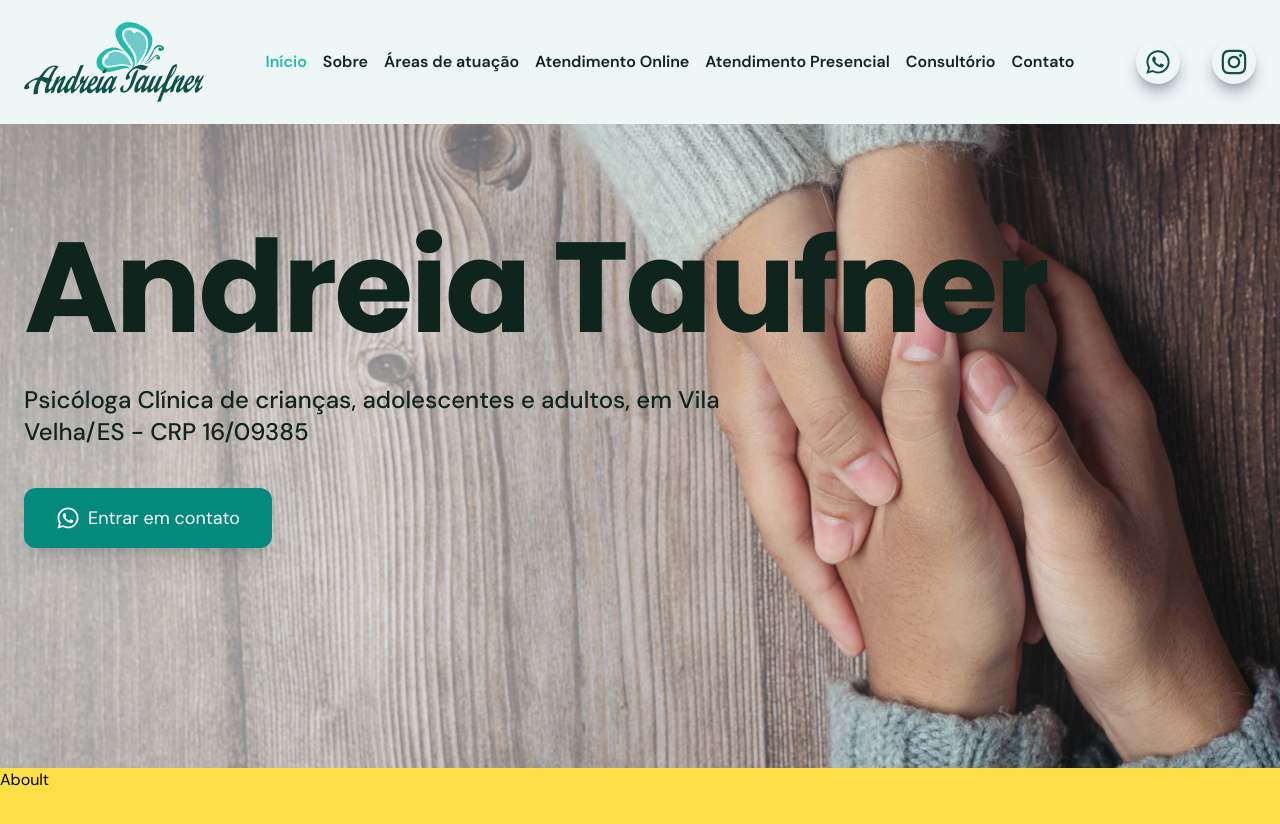
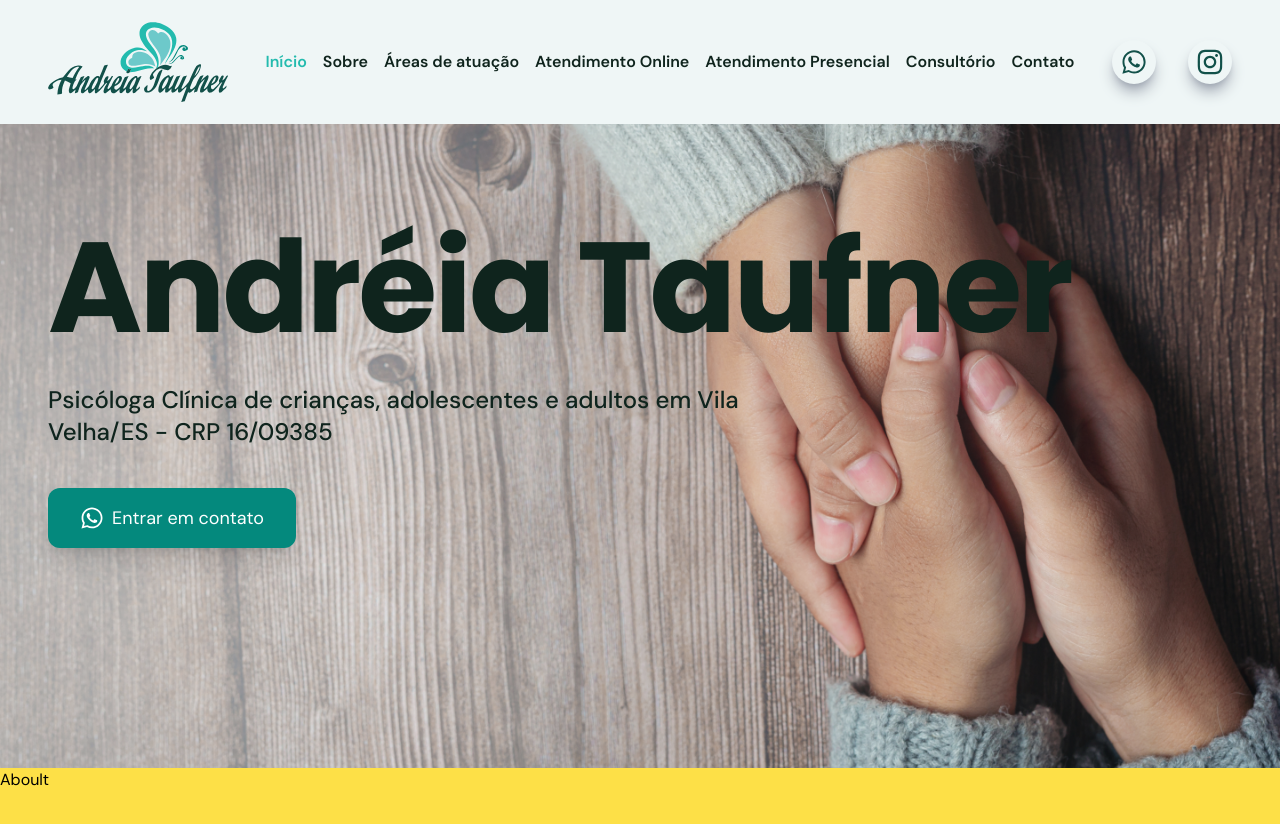
Before and after one commit to elena-calcada/psicologa-andreia-taufner, a Next.js app: page / in a window 1280 px wide. Shown: the top 824 px of the page. Built offline with nearby package versions, Linux system fonts and the light colour scheme.

Commit message:
section home: change h1

```diff
--- a/components/Header.tsx
+++ b/components/Header.tsx
@@ -29,7 +29,7 @@ const Header = () => {
 
   return (
     <header className={`${headerActive ? 'h-[100px]' : 'h-[124px]'} fixed w-full h-[100px] top-0 z-50 bg-backgroundColor-100 transition-all`}>
-      <div className="px-[15px] md:px-[24px] mx-auto h-full flex items-center justify-between xl:max-w-[1400px]">
+      <div className="px-[15px] md:px-[24px] lg:px-[48px] mx-auto h-full flex items-center justify-between xl:max-w-[1400px]">
         <Link href='/'>
           <Image src={'/assets/logo.svg'} width={180} height={79} alt="Logo da Psicóloga Andreia Taufner" />
         </Link>
--- a/components/Start.tsx
+++ b/components/Start.tsx
@@ -6,7 +6,7 @@ import LinkButtom from "./LinkButton"
 const Start = () => {
   return (
     <section className="h-[calc(80vh+8rem)] bg-home-mobile bg-cover bg-center bg-no-repeat sm:bg-home-desktop " id="home">
-      <div className="flex flex-col gap-10 h-full mx-auto pt-56 2xl:pt-64 px-[15px] md:px-[24px] xl:max-w-[1400px]">
+      <div className="flex flex-col gap-10 h-full mx-auto pt-56 2xl:pt-64 px-[15px] md:px-[24px] lg:px-[48px] xl:max-w-[1400px]">
         <div className="flex flex-col gap-8">
           <motion.h1
             className="h1 xs:!text-7xl xl:text-[128px]"
@@ -15,7 +15,7 @@ const Start = () => {
             whileInView={"show"}
             viewport={{ once: false, amount: 0.2 }}
           >
-            Andreia Taufner
+            Andréia Taufner
           </motion.h1>
           <motion.p
             className="p !text-titleColor !text-xl !font-medium max-w-[500px] xs:max-w-[400px] lg:max-w-[700px] lg:!text-2xl"
@@ -24,7 +24,7 @@ const Start = () => {
             whileInView={"show"}
             viewport={{ once: false, amount: 0.2 }}
           >
-            Psicóloga Clínica de crianças, adolescentes e adultos, em Vila Velha/ES -  CRP 16/09385
+            Psicóloga Clínica de crianças, adolescentes e adultos em Vila Velha/ES -  CRP 16/09385
           </motion.p>
         </div>
         <motion.div
```
